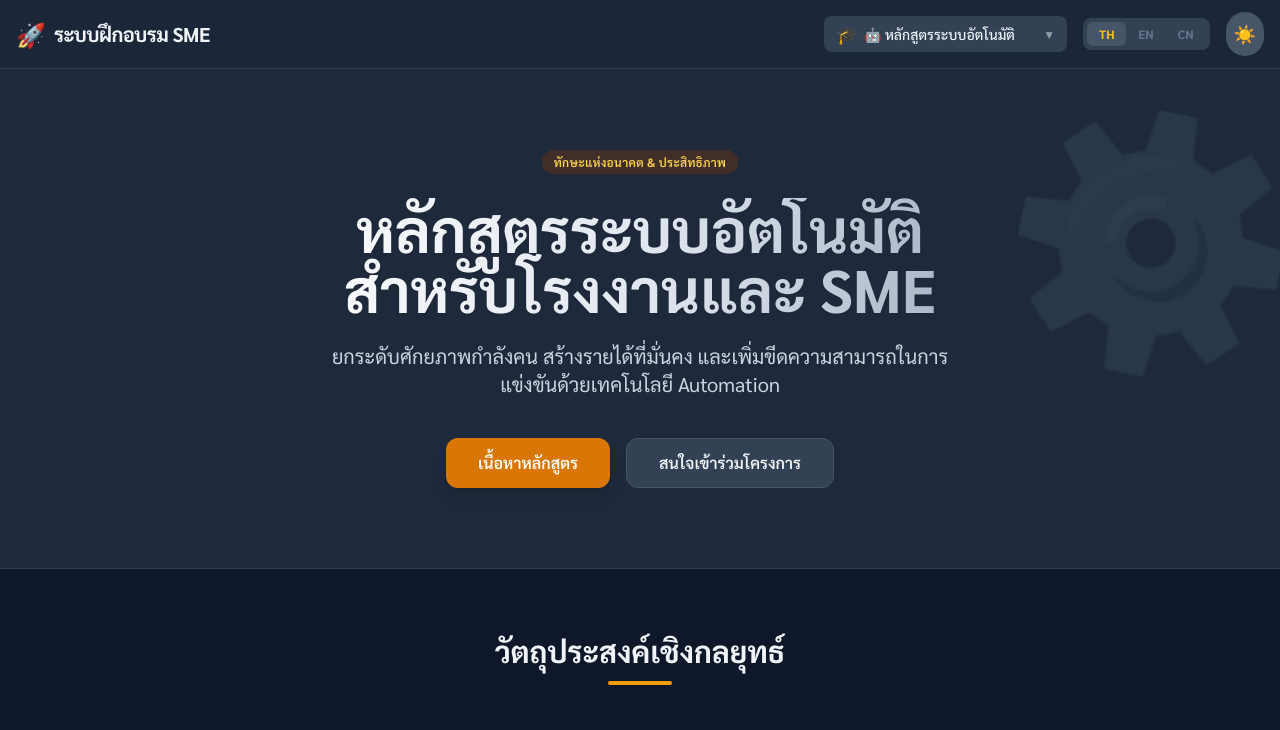
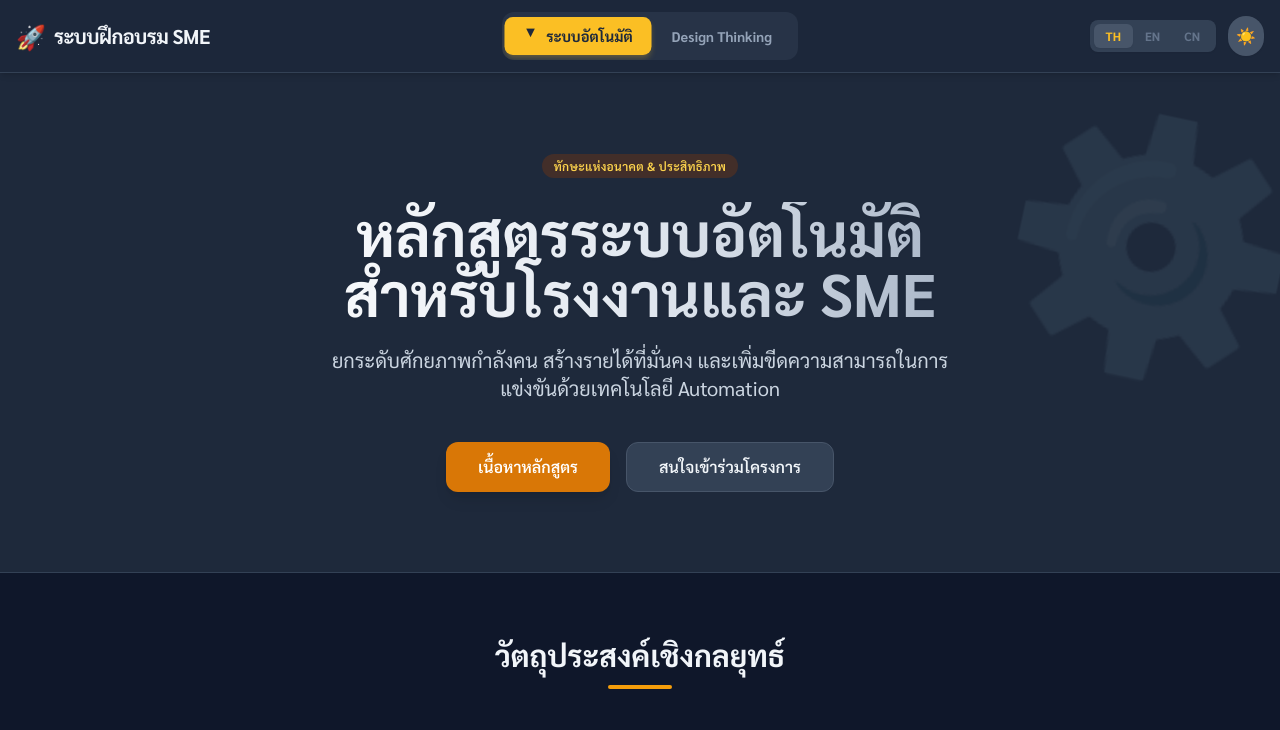
Before and after one commit to worakt45/SMETrainingTech, a plain HTML site: page index.html in a window 1280 px wide. Both pictures are taken after a click on the button "Toggle Dark Mode". Shown: the top 730 px of the page. Drawn offline with nearby package versions, Linux system fonts and the light colour scheme.

Commit message:
Update index.html

```diff
--- a/index.html
+++ b/index.html
@@ -23,11 +23,16 @@
                     },
                     animation: {
                         'fade-in': 'fadeIn 0.5s ease-in-out',
+                        'bounce-slight': 'bounceSlight 1s infinite',
                     },
                     keyframes: {
                         fadeIn: {
                             '0%': { opacity: '0', transform: 'translateY(10px)' },
                             '100%': { opacity: '1', transform: 'translateY(0)' },
+                        },
+                        bounceSlight: {
+                            '0%, 100%': { transform: 'translateY(-25%)', animationTimingFunction: 'cubic-bezier(0.8,0,1,1)' },
+                            '50%': { transform: 'translateY(0)', animationTimingFunction: 'cubic-bezier(0,0,0.2,1)' },
                         }
                     }
                 }
@@ -48,72 +53,101 @@
             .chart-container { height: 350px; }
         }
 
-        /* Smooth Transition for Theme Switch */
         body, div, nav, button, p, h1, h2, h3, h4, h5, li, span, select {
             transition: background-color 0.3s ease, color 0.3s ease, border-color 0.3s ease, box-shadow 0.3s ease;
         }
 
-        /* Custom Scrollbar for tabs */
-        .hide-scrollbar::-webkit-scrollbar {
+        .hide-scrollbar::-webkit-scrollbar { display: none; }
+        .hide-scrollbar { -ms-overflow-style: none; scrollbar-width: none; }
+
+        .tab-active { border-bottom: 3px solid #d97706; color: #d97706; font-weight: 600; }
+        .dark .tab-active { border-color: #fbbf24; color: #fbbf24; }
+        .tab-inactive { color: #64748b; }
+        .dark .tab-inactive { color: #94a3b8; }
+        .tab-inactive:hover { color: #334155; }
+        .dark .tab-inactive:hover { color: #e2e8f0; }
+
+        /* Course Button Styles */
+        .course-btn {
+            transition: all 0.3s cubic-bezier(0.4, 0, 0.2, 1);
+        }
+        .course-btn-active {
+            background-color: #d97706; /* amber-600 */
+            color: white;
+            box-shadow: 0 4px 6px -1px rgba(217, 119, 6, 0.3);
+            transform: scale(1.05);
+        }
+        .dark .course-btn-active {
+            background-color: #fbbf24; /* amber-400 */
+            color: #1e293b; /* slate-800 */
+            box-shadow: 0 4px 6px -1px rgba(251, 191, 36, 0.3);
+        }
+        .course-btn-inactive {
+            background-color: transparent;
+            color: #64748b; /* slate-500 */
+        }
+        .dark .course-btn-inactive {
+            color: #94a3b8; /* slate-400 */
+        }
+        .course-btn-inactive:hover {
+            background-color: rgba(0,0,0,0.05);
+            color: #334155;
+        }
+        .dark .course-btn-inactive:hover {
+            background-color: rgba(255,255,255,0.05);
+            color: #e2e8f0;
+        }
+
+        /* Arrow Indicator Animation */
+        .selection-arrow {
             display: none;
         }
-        .hide-scrollbar {
-            -ms-overflow-style: none;
-            scrollbar-width: none;
-        }
-
-        .tab-active {
-            border-bottom: 3px solid;
-            border-color: #d97706;
-            color: #d97706;
-            font-weight: 600;
-        }
-        .dark .tab-active {
-            border-color: #fbbf24;
-            color: #fbbf24;
-        }
-        .tab-inactive {
-            color: #64748b;
-        }
-        .dark .tab-inactive {
-            color: #94a3b8;
-        }
-        .tab-inactive:hover {
-            color: #334155;
-        }
-        .dark .tab-inactive:hover {
-            color: #e2e8f0;
+        .course-btn-active .selection-arrow {
+            display: inline-block;
         }
     </style>
     <!--
-      FINAL COMPLETE VERSION:
-      1. Fixed Dropdown Translation (Options are now dynamic).
-      2. Enhanced Curriculum Visualization (Added Timeline/Roadmap styling).
-      3. Improved Chart Tooltips (Localized units).
-      4. Verified Dark Mode contrasts.
+      UPDATES:
+      1. Replaced Dropdown with Two Direct-Click Buttons.
+      2. Added "Arrow" (▼) indicator logic to the active button.
+      3. Styled active buttons to "pop" out for instant recognition.
     -->
     <!-- CONFIRMATION: NO SVG graphics used. NO Mermaid JS used. -->
 </head>
 <body class="bg-stone-50 text-slate-800 dark:bg-slate-900 dark:text-slate-100 flex flex-col min-h-screen">
 
     <!-- Navbar -->
-    <nav class="bg-white dark:bg-slate-800 shadow-sm sticky top-0 z-50 border-b border-stone-200 dark:border-slate-700 backdrop-blur-md bg-opacity-90 dark:bg-opacity-90">
-        <div class="container mx-auto px-4 py-3 flex flex-wrap justify-between items-center gap-4">
-            <div class="flex items-center gap-2 cursor-pointer" onclick="window.scrollTo(0,0)">
-                <span class="text-2xl">🚀</span>
-                <div class="text-xl font-bold tracking-tight" id="nav-brand">SME Pro Training</div>
+    <nav class="bg-white dark:bg-slate-800 shadow-md sticky top-0 z-50 border-b border-stone-200 dark:border-slate-700 backdrop-blur-md bg-opacity-95 dark:bg-opacity-95">
+        <div class="container mx-auto px-4 py-3 flex flex-col md:flex-row justify-between items-center gap-4">
+
+            <!-- Logo & Brand -->
+            <div class="flex items-center gap-2 cursor-pointer w-full md:w-auto justify-between md:justify-start" onclick="window.scrollTo(0,0)">
+                <div class="flex items-center gap-2">
+                    <span class="text-2xl">🚀</span>
+                    <div class="text-xl font-bold tracking-tight" id="nav-brand">SME Pro Training</div>
+                </div>
+                <!-- Mobile Dark Mode & Lang (Visible on mobile right side) -->
+                <div class="flex md:hidden gap-2">
+                     <button onclick="toggleTheme()" class="p-2 rounded-full bg-stone-100 dark:bg-slate-700">
+                        <span id="theme-icon-mobile">🌙</span>
+                    </button>
+                </div>
             </div>
 
-            <div class="flex items-center gap-2 md:gap-4 overflow-x-auto hide-scrollbar pb-1 md:pb-0">
-                <!-- Course Switcher (Dynamic Translation) -->
-                <div class="relative group">
-                    <span class="absolute left-3 top-1/2 -translate-y-1/2 text-lg">🎓</span>
-                    <select id="course-select" onchange="changeCourse(this.value)" class="pl-10 pr-8 py-2 bg-stone-100 dark:bg-slate-700 border-none rounded-lg text-sm font-medium focus:ring-2 focus:ring-amber-500 cursor-pointer appearance-none min-w-[160px]">
-                        <!-- Options populated by JS -->
-                    </select>
-                    <span class="absolute right-3 top-1/2 -translate-y-1/2 text-xs opacity-50">▼</span>
-                </div>
+            <!-- Center: Course Selector (The Main Focus) -->
+            <div class="bg-stone-100 dark:bg-slate-700/50 p-1.5 rounded-xl flex items-center gap-1 w-full md:w-auto overflow-x-auto">
+                <button onclick="changeCourse('automation')" id="btn-course-auto" class="course-btn flex-1 md:flex-none px-4 py-2 rounded-lg text-sm font-bold flex items-center justify-center gap-2 min-w-[140px]">
+                    <span class="selection-arrow animate-bounce-slight">▼</span>
+                    <span id="text-course-auto">Automation</span>
+                </button>
+                <button onclick="changeCourse('designThinking')" id="btn-course-dt" class="course-btn flex-1 md:flex-none px-4 py-2 rounded-lg text-sm font-bold flex items-center justify-center gap-2 min-w-[140px]">
+                    <span class="selection-arrow animate-bounce-slight">▼</span>
+                    <span id="text-course-dt">Design Thinking</span>
+                </button>
+            </div>
 
+            <!-- Right: Tools (Lang & Desktop Dark Mode) -->
+            <div class="hidden md:flex items-center gap-3">
                 <!-- Language Switcher -->
                 <div class="flex rounded-lg shadow-sm bg-stone-100 dark:bg-slate-700 p-1" role="group">
                     <button onclick="setLang('th')" class="px-3 py-1 text-xs font-bold rounded-md transition-all" id="btn-lang-th">TH</button>
@@ -123,7 +157,7 @@
 
                 <!-- Dark Mode Toggle -->
                 <button onclick="toggleTheme()" class="p-2 rounded-full bg-stone-200 dark:bg-slate-600 hover:bg-stone-300 dark:hover:bg-slate-500 transition shadow-sm" aria-label="Toggle Dark Mode">
-                    <span id="theme-icon" class="text-lg">🌙</span>
+                    <span id="theme-icon">🌙</span>
                 </button>
             </div>
         </div>
@@ -230,14 +264,13 @@
                 <!-- Tab Content Body -->
                 <div class="p-8 md:p-10 flex-grow">
 
-                    <!-- Content Tab (Enhanced with Timeline) -->
+                    <!-- Content Tab (Timeline) -->
                     <div id="tab-content-content" class="animate-fade-in block h-full">
                         <div class="flex items-center gap-3 mb-8">
                             <span class="text-2xl bg-amber-100 dark:bg-amber-900 text-amber-600 dark:text-amber-400 p-2 rounded-lg">📚</span>
                             <h3 id="module-header" class="text-xl font-bold text-slate-800 dark:text-white">หัวข้อการเรียนรู้หลัก</h3>
                         </div>
 
-                        <!-- Timeline Structure -->
                         <div class="relative pl-4 md:pl-8 space-y-8" id="module-list">
                             <!-- Populated by JS -->
                         </div>
@@ -270,7 +303,6 @@
 
         <!-- Contact Section -->
         <section id="contact" class="scroll-mt-24 bg-gradient-to-br from-slate-900 to-slate-800 dark:from-black dark:to-slate-900 text-white rounded-3xl p-10 md:p-16 text-center shadow-2xl relative overflow-hidden">
-            <!-- Decorative Circles -->
             <div class="absolute top-0 left-0 w-64 h-64 bg-white opacity-5 rounded-full -translate-x-1/2 -translate-y-1/2 blur-3xl"></div>
             <div class="absolute bottom-0 right-0 w-96 h-96 bg-amber-500 opacity-10 rounded-full translate-x-1/3 translate-y-1/3 blur-3xl"></div>
 
@@ -319,8 +351,8 @@
             th: {
                 navTitle: "ระบบฝึกอบรม SME",
                 courseSelect: {
-                    automation: "🤖 หลักสูตรระบบอัตโนมัติ",
-                    designThinking: "💡 หลักสูตร Design Thinking"
+                    automation: "ระบบอัตโนมัติ",
+                    designThinking: "Design Thinking"
                 },
                 courses: {
                     automation: {
@@ -411,8 +443,8 @@
             en: {
                 navTitle: "SME Training System",
                 courseSelect: {
-                    automation: "🤖 Automation Course",
-                    designThinking: "💡 Design Thinking Course"
+                    automation: "Automation",
+                    designThinking: "Design Thinking"
                 },
                 courses: {
                     automation: {
@@ -503,8 +535,8 @@
             cn: {
                 navTitle: "中小企业培训系统",
                 courseSelect: {
-                    automation: "🤖 自动化系统课程",
-                    designThinking: "💡 设计思维课程"
+                    automation: "自动化系统",
+                    designThinking: "设计思维"
                 },
                 courses: {
                     automation: {
@@ -611,7 +643,10 @@
             appState.theme = appState.theme === 'light' ? 'dark' : 'light';
             document.documentElement.classList.toggle('dark');
             const icon = document.getElementById('theme-icon');
-            icon.innerText = appState.theme === 'light' ? '🌙' : '☀️';
+            const mobileIcon = document.getElementById('theme-icon-mobile');
+            const iconChar = appState.theme === 'light' ? '🌙' : '☀️';
+            icon.innerText = iconChar;
+            if(mobileIcon) mobileIcon.innerText = iconChar;
             updateCharts();
         }
 
@@ -643,15 +678,28 @@
             const t = contentData[appState.lang];
             const c = t.courses[appState.course];
 
-            // Navbar & Course Select
+            // Navbar
             document.getElementById('nav-brand').innerText = t.navTitle;
 
-            // Dynamic Dropdown Options
-            const select = document.getElementById('course-select');
-            select.innerHTML = `
-                <option value="automation" ${appState.course === 'automation' ? 'selected' : ''}>${t.courseSelect.automation}</option>
-                <option value="designThinking" ${appState.course === 'designThinking' ? 'selected' : ''}>${t.courseSelect.designThinking}</option>
-            `;
+            // --- UPDATE COURSE BUTTONS (The main visual change) ---
+            document.getElementById('text-course-auto').innerText = t.courseSelect.automation;
+            document.getElementById('text-course-dt').innerText = t.courseSelect.designThinking;
+
+            const btnAuto = document.getElementById('btn-course-auto');
+            const btnDt = document.getElementById('btn-course-dt');
+
+            if (appState.course === 'automation') {
+                btnAuto.classList.add('course-btn-active');
+                btnAuto.classList.remove('course-btn-inactive');
+                btnDt.classList.add('course-btn-inactive');
+                btnDt.classList.remove('course-btn-active');
+            } else {
+                btnDt.classList.add('course-btn-active');
+                btnDt.classList.remove('course-btn-inactive');
+                btnAuto.classList.add('course-btn-inactive');
+                btnAuto.classList.remove('course-btn-active');
+            }
+            // ----------------------------------------------------
 
             // Hero
             document.getElementById('hero-tag').innerText = c.heroTag;
@@ -676,19 +724,18 @@
             document.getElementById('chart1-title').innerText = c.charts.c1t;
             document.getElementById('chart2-title').innerText = c.charts.c2t;
 
-            // Curriculum Structure (Title & Tabs)
+            // Curriculum Structure
             document.getElementById('curr-title').innerText = appState.lang === 'th' ? "โครงสร้างหลักสูตร" : (appState.lang === 'cn' ? "课程结构" : "Curriculum Structure");
             document.getElementById('curr-desc').innerText = appState.lang === 'th' ? "รายละเอียดเนื้อหาและการประเมินผล" : (appState.lang === 'cn' ? "内容详情及评估" : "Content details and evaluation");
             document.getElementById('tab-btn-content').innerText = t.tabs[0];
             document.getElementById('tab-btn-method').innerText = t.tabs[1];
             document.getElementById('tab-btn-assessment').innerText = t.tabs[2];
 
-            // Internal Tab Headers
             document.getElementById('module-header').innerText = t.currHeaders[0];
             document.getElementById('method-header').innerText = t.currHeaders[1];
             document.getElementById('assess-header').innerText = t.currHeaders[2];
 
-            // --- Render Modules List (TIMELINE STYLE) ---
+            // Render Modules List (Timeline)
             const modContainer = document.getElementById('module-list');
             modContainer.innerHTML = `
                 <div class="absolute left-[27px] md:left-[43px] top-4 bottom-4 w-0.5 bg-slate-200 dark:bg-slate-700"></div>
```
